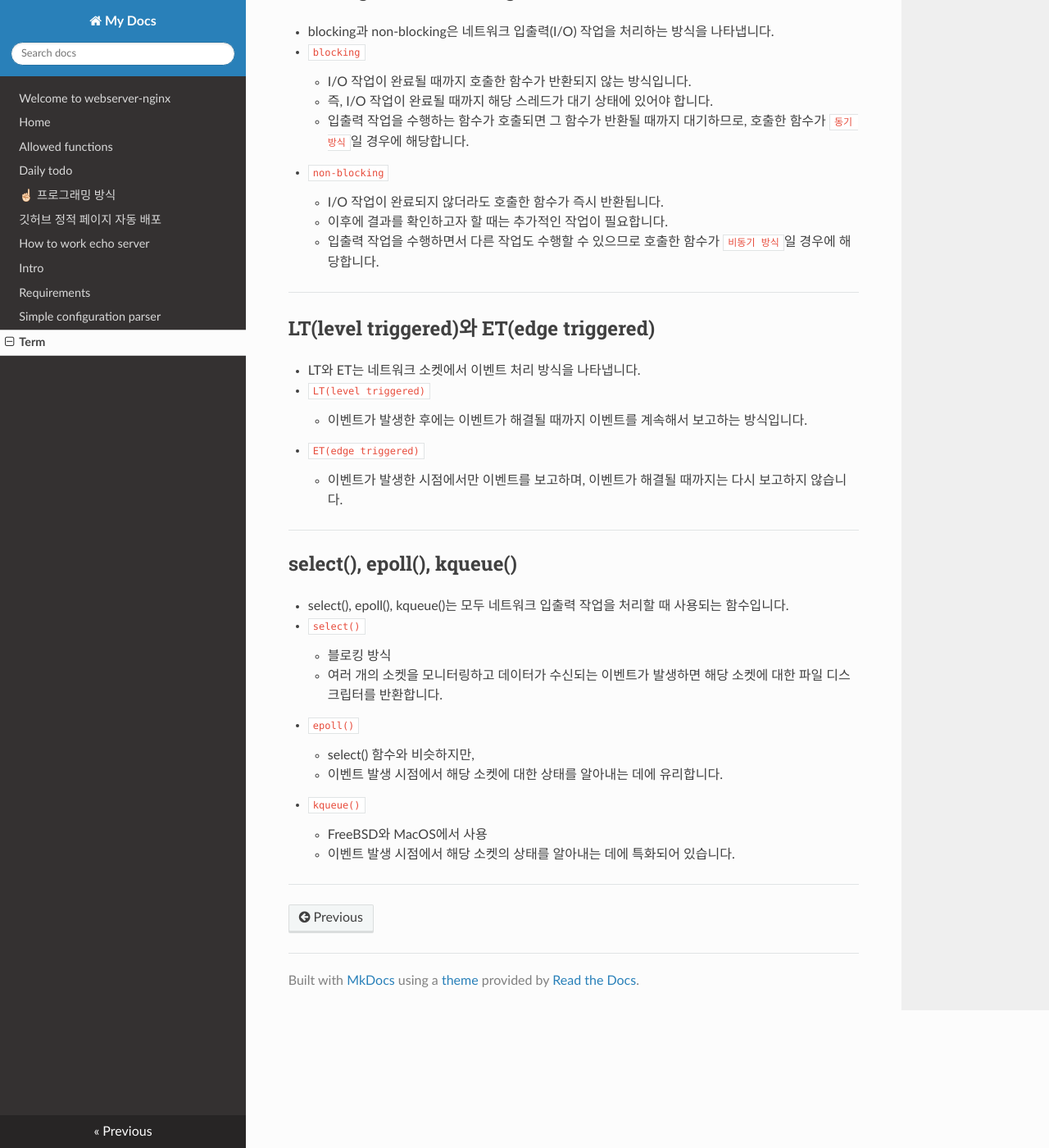
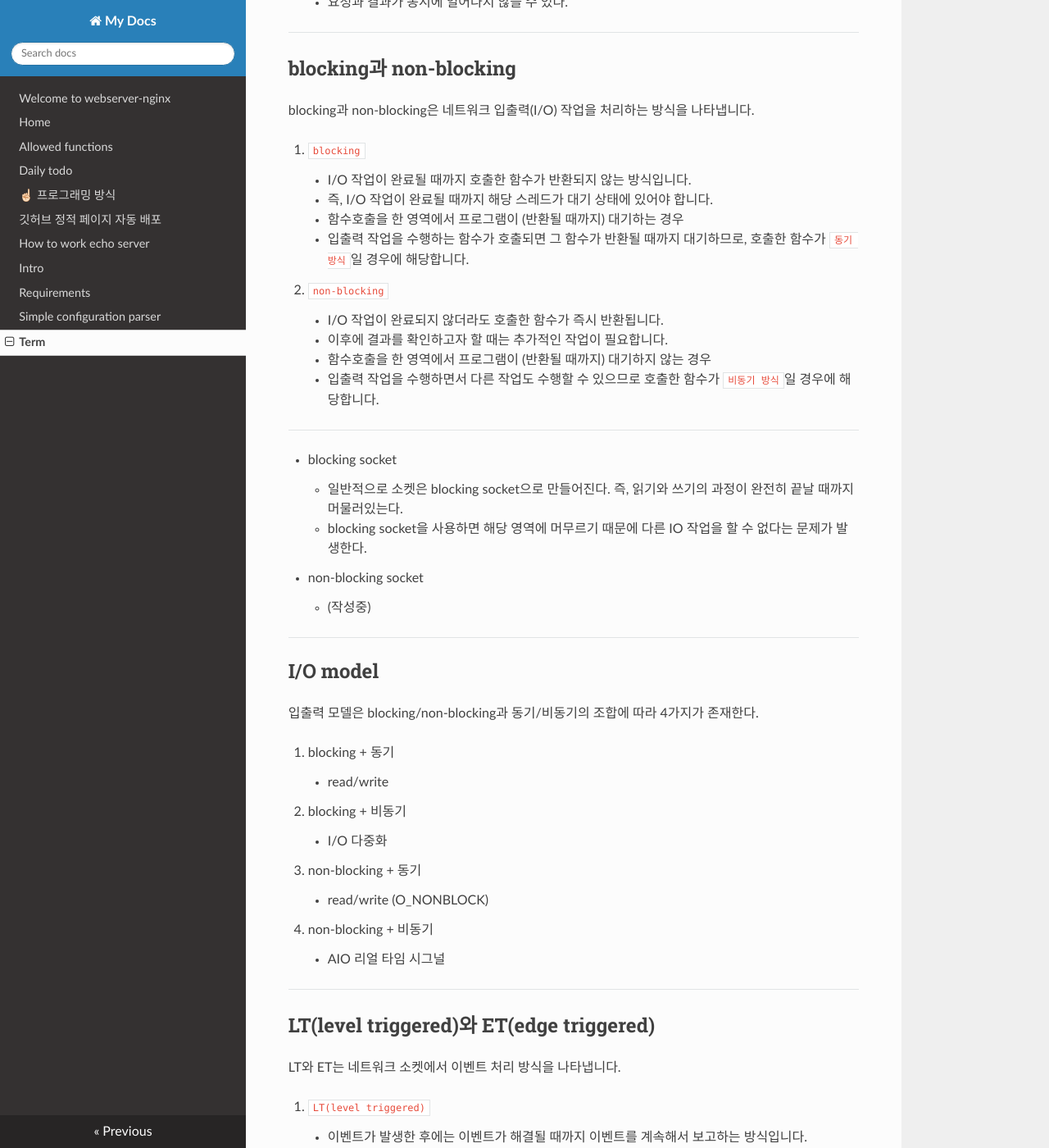
Before and after one commit to JaeHwan-s-WebServeClass/webserver-nginx, an MkDocs documentation site: the page built from docs/docs/term.md, in a window 1280 px wide and 1400 px high, scrolled down 494 px. Shown: the whole window at 82% size. Built offline with MkDocs 1.6.1, drawn with Linux system fonts in a browser that asks for light colours; nearby versions of some CDN libraries; some of the changed text lies outside the part shown.

Commit message:
docs: update term.md

```diff
--- a/docs/docs/term.md
+++ b/docs/docs/term.md
@@ -1,48 +1,72 @@
 ***
 
 ## 동기와 비동기
-- 동기(synchronous)와 비동기(asynchronous)는 둘 다 네트워크 통신에서 발생하는 일련의 작업들을 처리하는 방식을 나타냅니다.
+동기와 비동기는 네트워크 통신에서 발생하는 일련의 작업들을 처리하는 방식이자 데이터의 상태와 관련된다.
+
 1. `동기(synchronous)`
     - 요청을 보내고 응답이 올 때까지 기다리는 방식입니다.
     - 즉, 요청과 응답이 순서대로 처리됩니다.
+    - 요청과 결과가 동시에 일어난다: 요청을 하면 (시간이 얼마나 걸리든) 요청한 자리에서 결과가 주어진다.
+
 2. `비동기(asynchronous)`
     - 요청을 보낸 후에도 다른 작업을 처리할 수 있으며, 응답이 오면 알림을 받아 처리합니다.
     - 따라서 비동기 방식은 요청과 응답이 동시에 처리되지 않을 수 있습니다.
+    - 요청과 결과가 동시에 일어나지 않을 수 있다.
 
 ***
 
 ## blocking과 non-blocking
-- blocking과 non-blocking은 네트워크 입출력(I/O) 작업을 처리하는 방식을 나타냅니다.
+blocking과 non-blocking은 네트워크 입출력(I/O) 작업을 처리하는 방식을 나타냅니다.
+
 1. `blocking`
     - I/O 작업이 완료될 때까지 호출한 함수가 반환되지 않는 방식입니다.
     - 즉, I/O 작업이 완료될 때까지 해당 스레드가 대기 상태에 있어야 합니다.
+    - 함수호출을 한 영역에서 프로그램이 (반환될 때까지) 대기하는 경우
     - 입출력 작업을 수행하는 함수가 호출되면 그 함수가 반환될 때까지 대기하므로, 호출한 함수가 `동기 방식`일 경우에 해당합니다.
+
 2. `non-blocking`
     - I/O 작업이 완료되지 않더라도 호출한 함수가 즉시 반환됩니다.
     - 이후에 결과를 확인하고자 할 때는 추가적인 작업이 필요합니다.
+    - 함수호출을 한 영역에서 프로그램이 (반환될 때까지) 대기하지 않는 경우
     - 입출력 작업을 수행하면서 다른 작업도 수행할 수 있으므로 호출한 함수가 `비동기 방식`일 경우에 해당합니다.
 
 ***
 
+- blocking socket
+    - 일반적으로 소켓은 blocking socket으로 만들어진다. 즉, 읽기와 쓰기의 과정이 완전히 끝날 때까지 머물러있는다.
+    - blocking socket을 사용하면 해당 영역에 머무르기 때문에 다른 IO 작업을 할 수 없다는 문제가 발생한다.
+
+- non-blocking socket
+    - (작성중)
+
+***
+
+## I/O model
+
+입출력 모델은 blocking/non-blocking과 동기/비동기의 조합에 따라 4가지가 존재한다.
+
+1. blocking + 동기
+    - read/write
+
+2. blocking + 비동기
+    - I/O 다중화
+
+3. non-blocking + 동기
+    - read/write (O_NONBLOCK)
+
+4. non-blocking + 비동기
+    - AIO 리얼 타임 시그널
+
+***
+
 ## LT(level triggered)와 ET(edge triggered)
-- LT와 ET는 네트워크 소켓에서 이벤트 처리 방식을 나타냅니다.
+
+LT와 ET는 네트워크 소켓에서 이벤트 처리 방식을 나타냅니다.
+
 1. `LT(level triggered)`
     - 이벤트가 발생한 후에는 이벤트가 해결될 때까지 이벤트를 계속해서 보고하는 방식입니다.
+
 2. `ET(edge triggered)`
     - 이벤트가 발생한 시점에서만 이벤트를 보고하며, 이벤트가 해결될 때까지는 다시 보고하지 않습니다.
 
 ***
-
-## select(), epoll(), kqueue()
-- select(), epoll(), kqueue()는 모두 네트워크 입출력 작업을 처리할 때 사용되는 함수입니다.
-1. `select()`
-    - 블로킹 방식
-    - 여러 개의 소켓을 모니터링하고 데이터가 수신되는 이벤트가 발생하면 해당 소켓에 대한 파일 디스크립터를 반환합니다.
-2. `epoll()`
-    - select() 함수와 비슷하지만,
-    - 이벤트 발생 시점에서 해당 소켓에 대한 상태를 알아내는 데에 유리합니다.
-3. `kqueue()`
-    - FreeBSD와 MacOS에서 사용
-    - 이벤트 발생 시점에서 해당 소켓의 상태를 알아내는 데에 특화되어 있습니다.
-
-***
```
